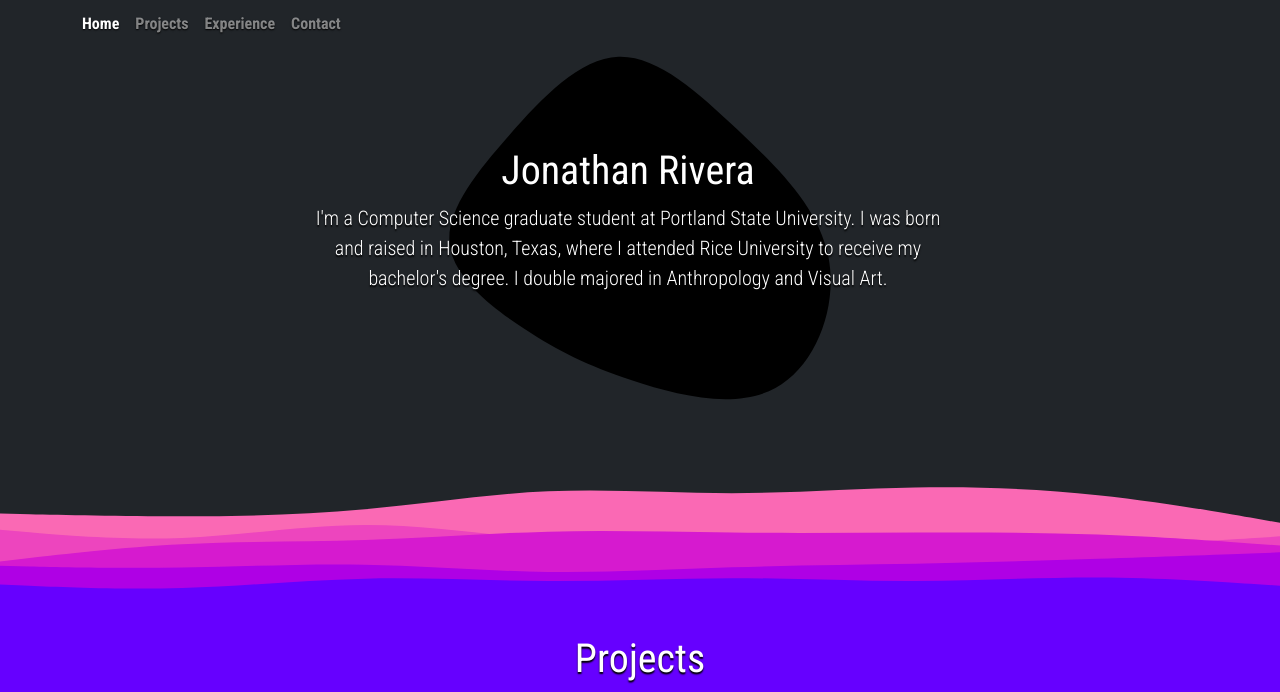
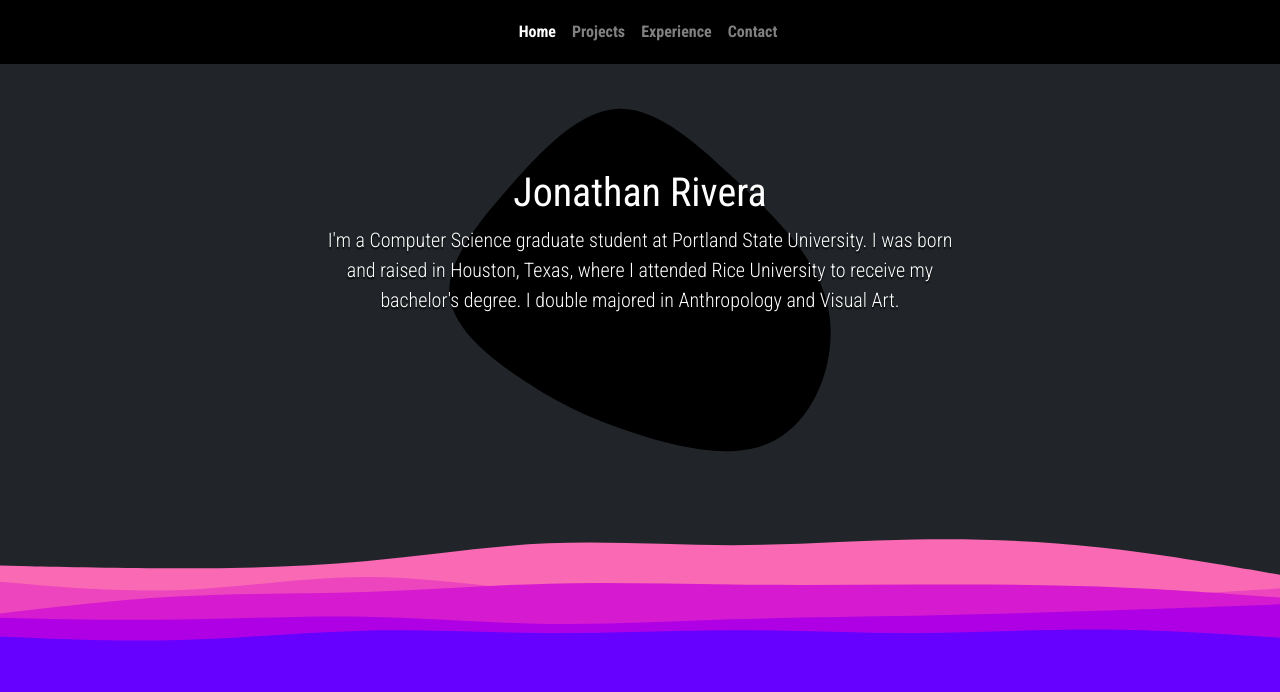
Before and after one commit to rivera26/rivera26.github.io, a plain HTML site: page index.html in a window 1280 px wide. Shown: the top 692 px of the page. Drawn offline with nearby package versions, Linux system fonts and the light colour scheme; a script that the page names is missing.

Commit message:
Header fix

```diff
--- a/css/styles.css
+++ b/css/styles.css
@@ -42,6 +42,10 @@
   background-color: #d61acf;
 }
 
+.black {
+    background-color: black !important;
+}
+
 #visual {
   width: 100%;
   background-repeat: no-repeat;
@@ -49,8 +53,12 @@
   background-size: cover;
 }
 
+#about {
+    padding-top: 10vh;
+}
+
 #experience {
-    box-shadow: inset 0 0 5rem black;
+    box-shadow: inset 0 0 2rem black;
 }
 
 #experience .row {
@@ -62,29 +70,26 @@
  * Navbar
  */
 
-nav {
-  z-index: 99;
-  position: fixed;
+header {
+    position: fixed;
+    width: 100%;
+    z-index: 99;
 }
 
-.nav-masthead .nav-link {
+li .nav-link {
   padding: 0.25rem 0;
   font-weight: bold;
   color: rgba(255, 255, 255, 0.5);
   text-shadow: 0 0.05rem 0.1rem black;
-  background-color: transparent;
+  margin-left: 1rem;
 }
 
-.nav-masthead .nav-link:hover,
-.nav-masthead .nav-link:focus {
+li .nav-link:hover,
+li .nav-link:focus {
   color: #fa69b4;
 }
 
-.nav-masthead .nav-link + .nav-link {
-  margin-left: 1rem;
-}
-
-.nav-masthead .active {
+li .active {
   color: #fff;
 }
 
--- a/index.html
+++ b/index.html
@@ -20,19 +20,29 @@
     <title>Jonathan Rivera</title>
   </head>
   <body class="text-center bg-dark text-white">
-    <header class="mb-2">
+    <header class="mt-auto p-3 black">
       <div class="container">
-        <nav class="nav nav-masthead">
-          <a class="nav-link active" aria-current="page" href="#">Home</a>
-          <a class="nav-link" href="#projects">Projects</a>
-          <a class="nav-link" href="#experience">Experience</a>
-          <a class="nav-link" href="#contact">Contact</a>
-        </nav>
+        <div class="d-flex flex-wrap align-items-center justify-content-center">
+          <ul class="nav">
+            <li>
+              <a class="nav-link active" aria-current="page" href="#">Home</a>
+            </li>
+            <li>
+              <a class="nav-link" href="#projects">Projects</a>
+            </li>
+            <li>
+              <a class="nav-link" href="#experience">Experience</a>
+            </li>
+            <li>
+              <a class="nav-link" href="#contact">Contact</a>
+            </li>
+          </ul>
+        </div>
       </div>
     </header>
-    <section class="h-auto">
-      <div class="centered row pe-5-md ps-5-md">
-        <div class="col">
+    <section class="h-auto" id="about">
+      <div class="centered">
+        <div>
           <h1>Jonathan Rivera</h1>
           <p class="lead fs-5">
             I'm a Computer Science graduate student at Portland State
@@ -141,11 +151,15 @@
           <div>
             <h4 class="fw-bold mb-0">QA Automation Intern</h4>
             <p class="mb-0">Cayuse, LLC</p>
-            <p class="mb-0">January 2021 - Present</p>
+            <p class="mb-0">January 2021 - June 2021</p>
           </div>
         </div>
       </div>
-      <a href="https://www.linkedin.com/in/jonathanarivera/" class="btn-lg btn-primary" aria-label="LinkedIn button">
+      <a
+        href="https://www.linkedin.com/in/jonathanarivera/"
+        class="btn-lg btn-primary"
+        aria-label="LinkedIn button"
+      >
         <svg
           xmlns="http://www.w3.org/2000/svg"
           width="25%"
@@ -158,7 +172,7 @@
             d="M0 1.146C0 .513.526 0 1.175 0h13.65C15.474 0 16 .513 16 1.146v13.708c0 .633-.526 1.146-1.175 1.146H1.175C.526 16 0 15.487 0 14.854V1.146zm4.943 12.248V6.169H2.542v7.225h2.401zm-1.2-8.212c.837 0 1.358-.554 1.358-1.248-.015-.709-.52-1.248-1.342-1.248-.822 0-1.359.54-1.359 1.248 0 .694.521 1.248 1.327 1.248h.016zm4.908 8.212V9.359c0-.216.016-.432.08-.586.173-.431.568-.878 1.232-.878.869 0 1.216.662 1.216 1.634v3.865h2.401V9.25c0-2.22-1.184-3.252-2.764-3.252-1.274 0-1.845.7-2.165 1.193v.025h-.016a5.54 5.54 0 0 1 .016-.025V6.169h-2.4c.03.678 0 7.225 0 7.225h2.4z"
           />
         </svg>
-        </a>
+      </a>
     </section>
     <section class="pink" id="contact">
       <h1>Contact</h1>
```
